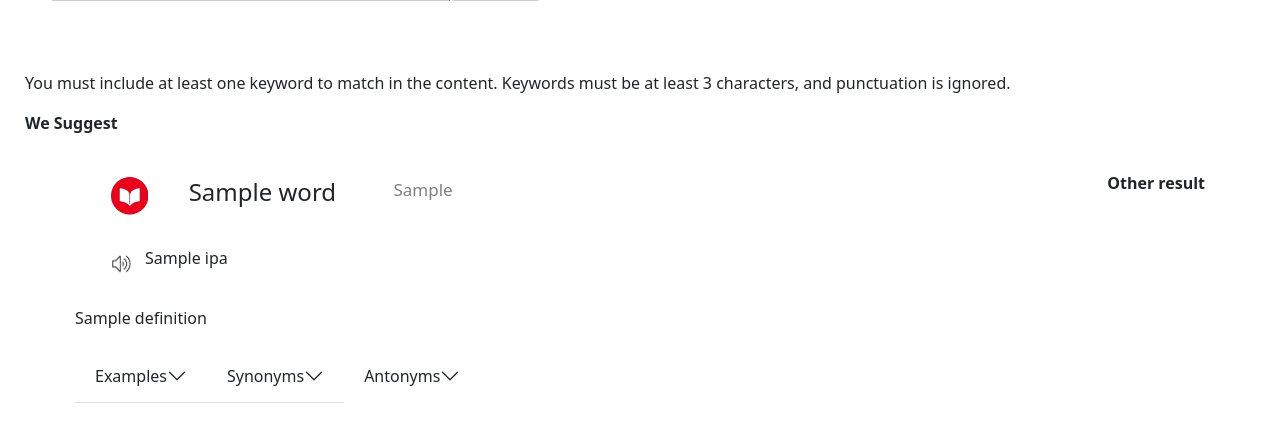
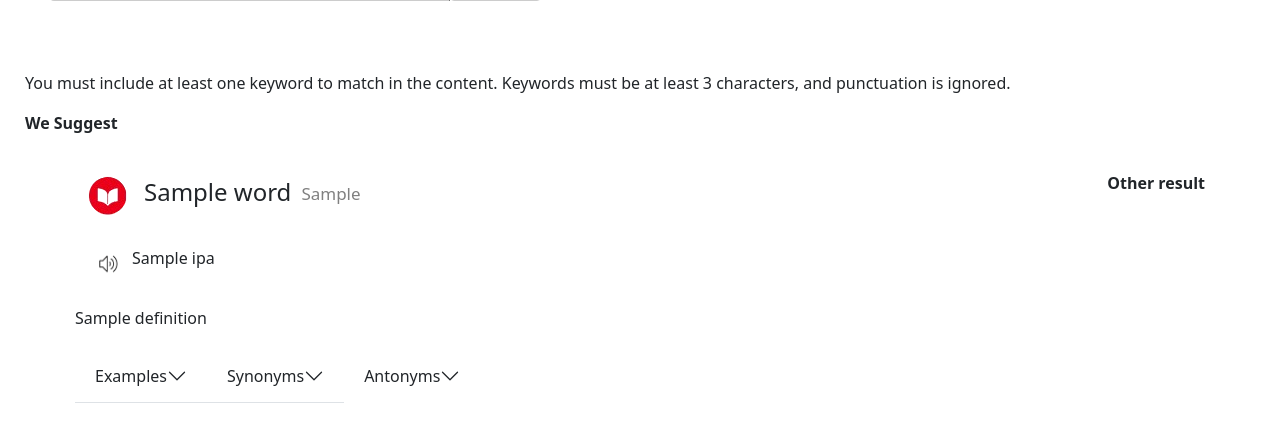
Before and after one commit to Gias-uddin-vuiya/harvard-dictionary, a Flask app: template templates/home.html in a window 1280 px wide. Shown: the part 249-691 px from the top of the page. Run offline with Flask 3, Linux system fonts and the light colour scheme; the template is opened without the code that fills it: most values are stand-ins (such as "Sample title", 1, 10 or a date in 2020); some web fonts are replaced.

Commit message:
fixed left-side design

```diff
--- a/static/style.css
+++ b/static/style.css
@@ -101,7 +101,7 @@ form button:hover {
 
 .show-result-to-ui .left-sidebar .words {
     display: flex;
-    justify-content: space-evenly;
+    justify-content: start;
 }
 
 .show-result-to-ui .left-sidebar img {
@@ -111,24 +111,27 @@ form button:hover {
 .show-result-to-ui .left-sidebar .word {
     margin-top: 3px;
     padding-left: 4px;
-    padding-right: 35px;
+    padding-right: 10px;
     font-size: 24px;
 }
 
 
 .show-result-to-ui .left-sidebar .partOfSpeech {
-    margin-top: 6px;
+    margin-top: 10px;
     padding-left: 0px;
     font-size: 17px;
     color: gray;
 }
 
 /* working with sound */
-.sound-and-symbol{
+.sound-and-symbol {
     display: flex;
+    justify-content: start;
     align-items: center;
     margin-top: 20px;
+    margin-left: -13px;
 }
+
 .sound-and-symbol img {
     width: 30px;
     height: 30px;
```
